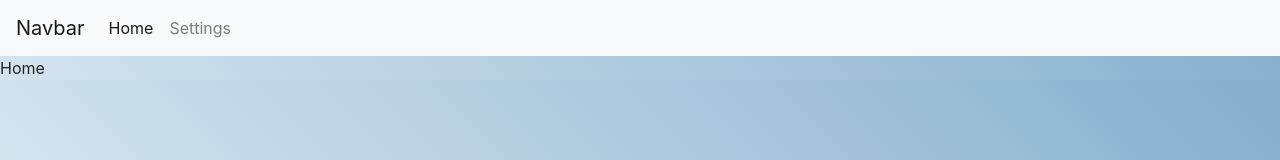
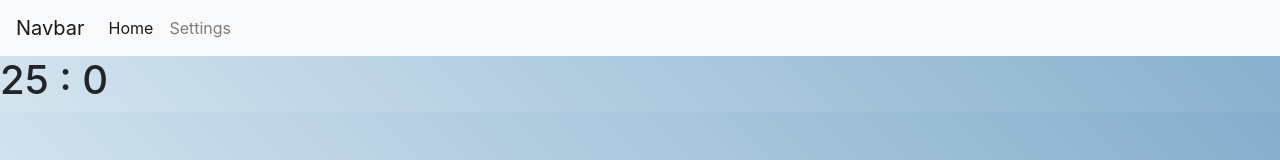
Before and after one commit to kerkox/pomodoro-ker, a React (Create React App) app: page / in a window 1280 px wide. Shown: the top 160 px of the page. Built offline with nearby package versions, Linux system fonts and the light colour scheme.

Commit message:
[Add] Timer component

```diff
--- a/src/components/Home/index.js
+++ b/src/components/Home/index.js
@@ -1,9 +1,12 @@
 import React, { Component } from 'react'
+import Timer from '../Timer'
 
 class Home extends Component {
   render() {
     return (
-      <div>Home</div>
+      <div>
+        <Timer />
+      </div>
     )
   }
 }
--- /dev/null
+++ b/src/components/Timer/index.js
@@ -0,0 +1,30 @@
+import React, { Component } from 'react'
+
+class Timer extends Component {
+
+  constructor(props){
+    super(props)
+    this.state = {
+      timeMinutes: 25,
+      timeSeconds: 0,
+      pause: false
+    }
+  }
+
+  initCountDown() {
+
+  }
+
+
+  render() {
+    return (
+      <div className="center">
+        <h1>
+          {this.state.timeMinutes} : { this.state.timeSeconds }
+        </h1>
+      </div>
+    );
+  }
+}
+
+export default Timer;
```
